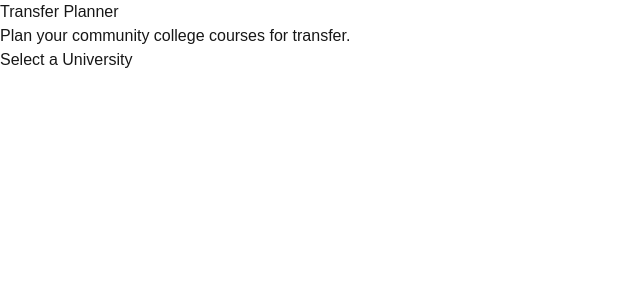
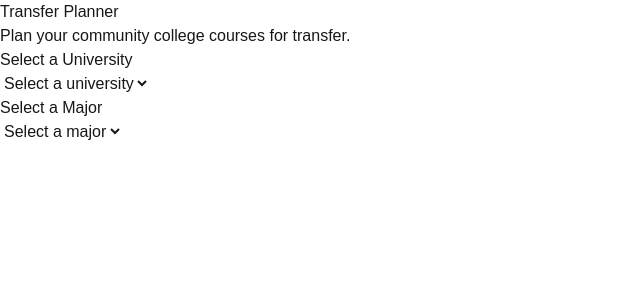
Before and after one commit to teddieworld/transferplanner, a Next.js app in the folder frontend/: page / in a window 1280 px wide. Shown: the top 300 px of the page, without its empty margins (0-640 px from the left). Built offline with nearby package versions, Linux system fonts and the light colour scheme.

Commit message:
Began work on backend using Next and React, created a beginner page and components using dropdowns. Learned basic topics of react and next

```diff
--- a/frontend/app/page.tsx
+++ b/frontend/app/page.tsx
@@ -1,12 +1,35 @@
+"use client";
+//the page that represents what is shown on the website
+import {useState} from "react";
 import UniversitySelector from "@/components/UniversitySelector";
+import MajorSelector from "@/components/MajorSelector";
+//imports the different components as children
 
 export default function Home() {
+  const [selectedUniversity, setSelectedUniversity] = useState("");
+  const [selectedMajor, setSelectedMajor] = useState("");
+  //creates useStates for the selected values
+
+  function handleUniversityChange(value :string){
+    setSelectedUniversity(value);
+    setSelectedMajor("");
+  }
+//returns what is actually shown to the page in HTML
   return (
     <main>
       <h1>Transfer Planner</h1>
       <p>Plan your community college courses for transfer.</p>
 
-      <UniversitySelector />
+      <UniversitySelector
+        selectedUniversity = {selectedUniversity}
+        onUniversityChange = {handleUniversityChange}
+      />
+      <MajorSelector
+        selectedUniversity = {selectedUniversity}
+        selectedMajor = {selectedMajor}
+        onMajorChange = {setSelectedMajor}
+      />
     </main>
   );
 }
+//<UniversitySelector and <MajorSelector actually passes in the props and gathers them into one object which is passed to the individual components
--- /dev/null
+++ b/frontend/components/MajorSelector.tsx
@@ -0,0 +1,42 @@
+"use client";
+//cd frontend
+//npm run dev
+
+type MajorSelectorProps = {
+    selectedUniversity: string;
+    selectedMajor: string;
+    onMajorChange: (value: string) => void;
+};
+//tells what inputs are expected and their type
+
+//declares the actual component
+export default function MajorSelector({
+    selectedUniversity,
+    selectedMajor,
+    onMajorChange
+}: MajorSelectorProps)
+//receives the props object, destructures its properties and checks their types using majorselectorprops
+{
+    //value = ___ sets the value that is actually shown in React/UI
+    //onChange sends the value back to the react state so it is changed in the code
+    return(
+        <div>
+            <h2>Select a Major</h2>
+            <select
+            value = {selectedMajor}
+            onChange={(event) => onMajorChange(event.target.value)}
+            disabled = {selectedUniversity === ""}
+            >
+                <option value="">
+                    Select a major
+                </option>
+                {selectedUniversity === "University of California, Berkeley" && (
+                    <option value = "Computer Science, B.A.">
+                        Computer Science
+                    </option>
+                )}
+            </select>
+
+        </div>
+    );
+}
--- a/frontend/components/UniversitySelector.tsx
+++ b/frontend/components/UniversitySelector.tsx
@@ -1,9 +1,39 @@
 "use client";
+//cd frontend
+//npm run dev
 
-export default function UniversitySelector(){
+type UniversitySelectorProps = {
+    selectedUniversity: string;
+    onUniversityChange: (value: string) => void;
+};
+//tells what inputs are expected and their type
+
+//declares the actual component
+export default function UniversitySelector({
+    selectedUniversity,
+    onUniversityChange
+}: UniversitySelectorProps)
+//receives the props object, destructures its properties and checks their types using universityselectorprops
+{
+    //value = ___ sets the value that is actually shown in React/UI
+    //onChange sends the value back to the react state so it is changed in the code
     return(
         <div>
             <h2>Select a University</h2>
+            <select
+            value = {selectedUniversity}
+            onChange={(event) => onUniversityChange(event.target.value)}
+            >
+                <option value="">
+                    Select a university
+                </option>
+                <option value = "University of California, Berkeley">
+                    UC Berkeley
+                </option>
+                <option value = "University of California, Los Angeles">
+                    UCLA
+                </option>
+            </select>
         </div>
     );
 }
```
